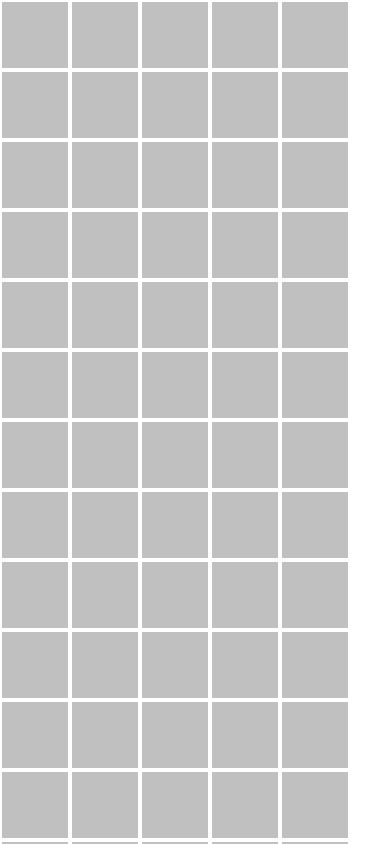
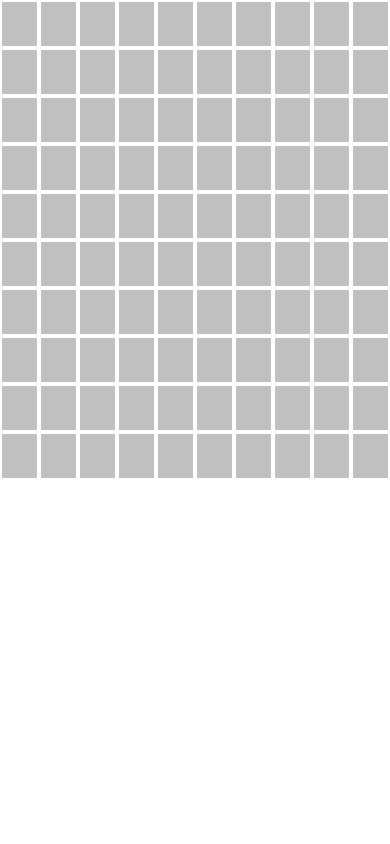
Before and after one commit to jsmithb117/minesweeper, a React (Create React App) app: page / in a window 390 px wide. Shown: the top 844 px of the page. Built offline with nearby package versions, Linux system fonts and the light colour scheme.

Commit message:
Adjusted css to responsively render buttons

```diff
--- a/src/App.css
+++ b/src/App.css
@@ -10,8 +10,8 @@ body {
 
 .piece {
   border-color: white;
-  height: 70px;
-  width: 70px;
+  height: 100%;
+  width: 10%;
 }
 
 button {
```
